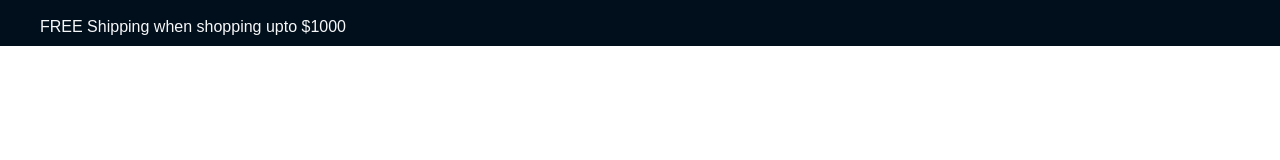
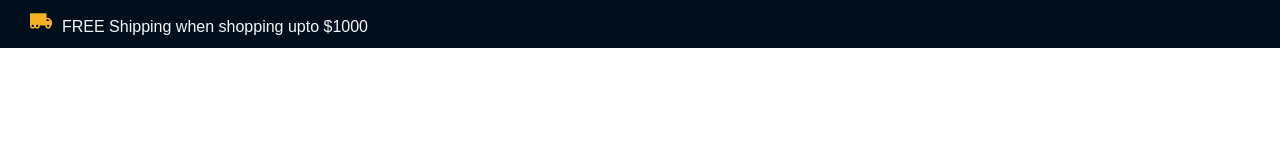
Before and after one commit to jegbune/my-ecommerce-app, a React (Create React App) app: page /Contact in a window 1280 px wide. Shown: the top 160 px of the page. Built offline with nearby package versions, Linux system fonts and the light colour scheme.

Commit message:
React lesson on ecommerce nav

```diff
--- a/package.json
+++ b/package.json
@@ -8,6 +8,7 @@
     "@testing-library/user-event": "^13.5.0",
     "react": "^18.2.0",
     "react-dom": "^18.2.0",
+    "react-icons": "^4.10.1",
     "react-scripts": "5.0.1",
     "web-vitals": "^2.1.4"
   },
@@ -37,5 +38,5 @@
   },
   "devDependencies": {
     "react-router-dom": "^6.14.2"
-    }
+  }
 }
--- a/src/Component/ecommerceComponent/nav.js
+++ b/src/Component/ecommerceComponent/nav.js
@@ -1,12 +1,12 @@
 import React from 'react'
-// import { FaTruckMoving } from 'react-icons/fa'
+import { FaTruckMoving } from 'react-icons/fa'
 import './nav.css'
 function Nav() {
     return (
         <>
         <div className='free'>
                 <div className='icon'>
-                {/* <FaTruckMoving/>  */}
+                <FaTruckMoving/>
                 </div>
             <p>FREE Shipping when shopping upto $1000</p>
         </div>
```
Also changed, not shown: 1 other file (tests, documents, lock files or other folders).
